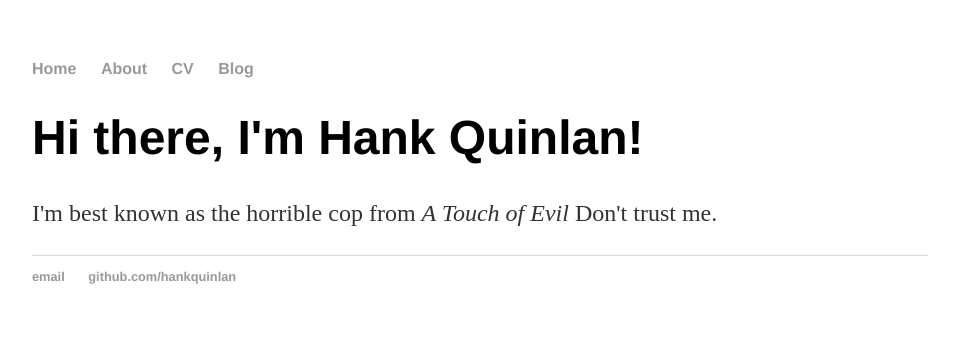
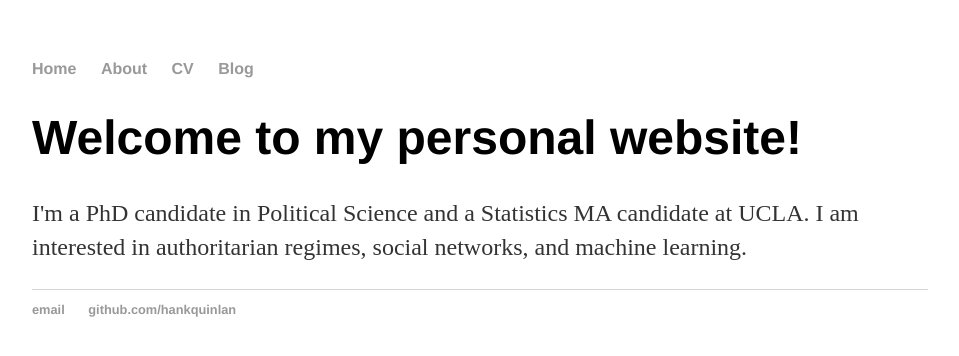
Before and after one commit to georgederpa/georgederpa, a Jekyll site: the page built from index.html, in a window 1280 px wide. Shown: the top 356 px of the page, without its empty margins (160-1119 px from the left). Built offline with Jekyll 4.4.1, drawn with Linux system fonts in a browser that asks for light colours.

Commit message:
Update index.html

```diff
--- a/index.html
+++ b/index.html
@@ -1,8 +1,8 @@
 ---
 layout: default
-title: Hank Quinlan, Horrible Cop
+title: George Derpanopoulos
 ---
 <div class="blurb">
-	<h1>Hi there, I'm Hank Quinlan!</h1>
-	<p>I'm best known as the horrible cop from <em>A Touch of Evil</em> Don't trust me.
+	<h1>Welcome to my personal website!</h1>
+	<p>I'm a PhD candidate in Political Science and a Statistics MA candidate at UCLA. I am interested in authoritarian regimes, social networks, and machine learning.
 </div><!-- /.blurb -->
```
